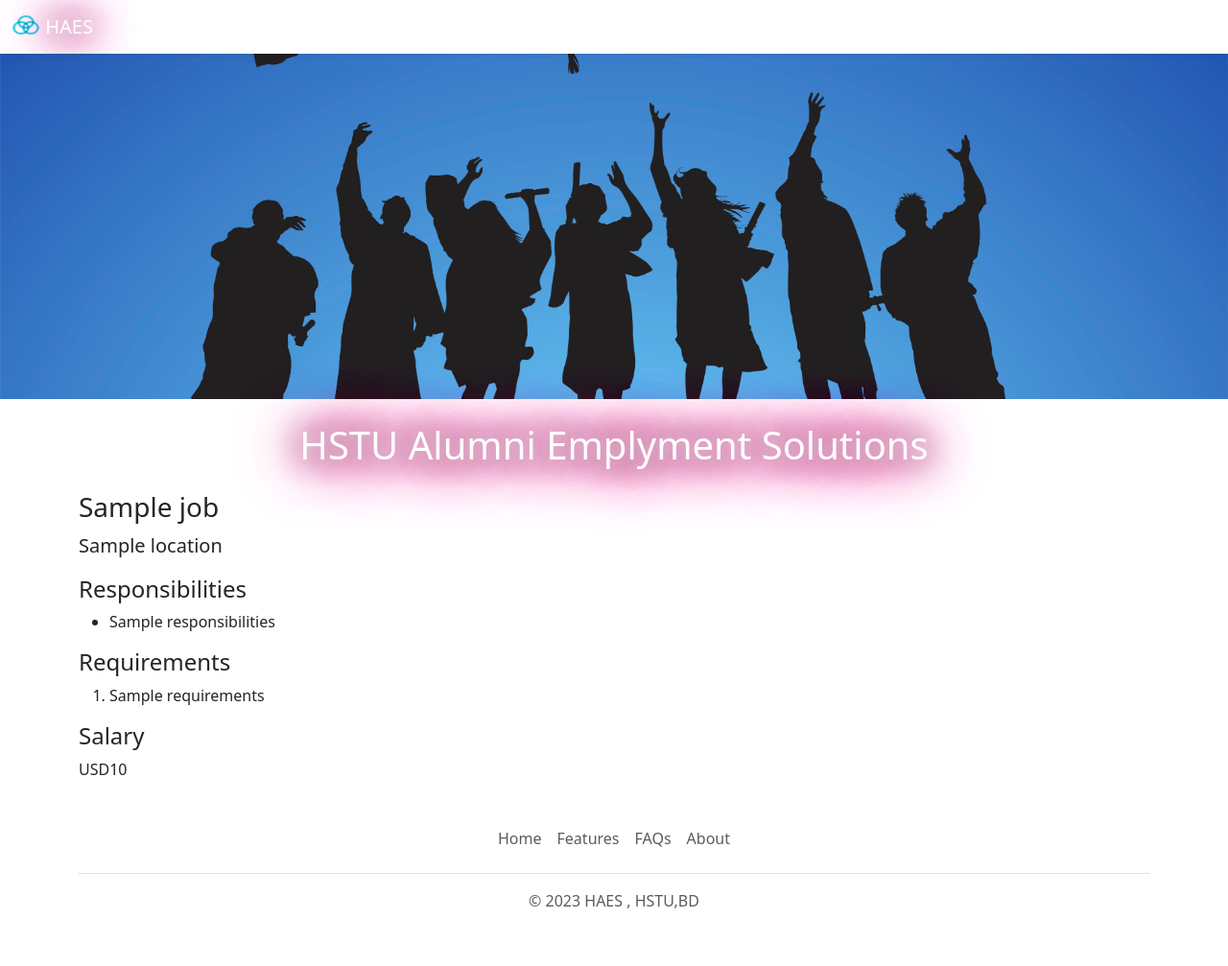
After one commit to SRHridoy/hstu-alumni-employment-solutions, a Flask app: template templates/jobpage.html in a window 1280 px wide. The commit adds this page. Shown: the whole page at 96% size. Run offline with Flask 3, Linux system fonts and the light colour scheme; the template is opened without the code that fills it: most values are stand-ins (such as "Sample title", 1, 10 or a date in 2020).

Commit message:
I  added dynamic pages for each job

```diff
--- a/app.py
+++ b/app.py
@@ -1,5 +1,5 @@
 from flask import Flask, render_template, jsonify
-from database import load_jobs_from_db
+from database import load_jobs_from_db,load_job_from_db
 
 app = Flask(__name__)
 
@@ -10,7 +10,14 @@ def hello_HAES():
 
 @app.route("/api/jobs")
 def list_jobs():
-  return jsonify(JOBS)
+  return jsonify(jobs)
+
+@app.route("/job/<id>")
+def show_job(id):
+  job = load_job_from_db(id)
+  if not job:
+    return "Not Found", 404
+  return render_template('jobpage.html',job = job)
 
 if __name__ == "__main__":
   app.run(host = '0.0.0.0', debug = True)
--- /dev/null
+++ b/templates/banner.html
@@ -0,0 +1,10 @@
+<style>
+#banner {
+            height: 360px;
+            object-fit: cover;
+            width: 100%;
+            margin-bottom: 16px;
+        }
+</style>
+<img class="img-fluid" id="banner"
+        src="https://hstu-alumni-employment-solutions.md-sohanur-rahm.repl.co/static/banner.jpg" height="320">
--- /dev/null
+++ b/templates/bootstrap.html
@@ -0,0 +1,4 @@
+<meta charset="utf-8">
+<meta name="viewport" content="width=device-width, initial-scale=1">
+<link href="https://cdn.jsdelivr.net/npm/bootstrap@5.3.0-alpha1/dist/css/bootstrap.min.css" rel="stylesheet"
+    integrity="sha384-GLhlTQ8iRABdZLl6O3oVMWSktQOp6b7In1Zl3/Jr59b6EGGoI1aFkw7cmDA6j6gD" crossorigin="anonymous">
--- /dev/null
+++ b/templates/glowing.html
@@ -0,0 +1,23 @@
+<style>
+        .glow {
+            font-size: auto;
+            color: #ffffff;
+            text-align: center;
+            -webkit-animation: glow 1s ease-in-out infinite alternate;
+            -moz-animation: glow 1s ease-in-out infinite alternate;
+            animation: glow 1s ease-in-out infinite alternate;
+        }
+
+        @-webkit-keyframes glow {
+            from {
+                text-shadow: 0 0 10px #eeeeee, 0 0 20px #000000, 0 0 30px #000000, 0 0 40px #000000,
+                    0 0 50px #9554b3, 0 0 60px #9554b3, 0 0 70px #9554b3;
+            }
+
+            to {
+                text-shadow: 0 0 20px #eeeeee, 0 0 30px #ff4da6, 0 0 40px #ff4da6, 0 0 50px #ff4da6,
+                    0 0 60px #ff4da6, 0 0 70px #ff4da6, 0 0 80px #ff4da6;
+            }
+        }
+        }
+    </style>
--- a/templates/jobitem.html
+++ b/templates/jobitem.html
@@ -13,6 +13,6 @@
     {% endif %}
   </div>
   <div class = "col-3">
-    <a href = "mailto:hstuAlumniEmpSol@gmail.com?subject=Application%20for%20{{job['tittle']}}&body=My%20name%20%3A%20%3C%20Your%20name%20here%20%3E%0AMy%20Resume%20Link%20%3A%20%3C%20Your%20resume%20link%20here%3E%0AMy%20Github%20Link%20%3A%20%3C%20Your%20github%20link%20here%3E%0AMy%20LinkedIn%20Id%20Link%20%3A%20%3C%20Your%20linkedIn%20Id%20link%20here%3E" type="button" class="btn btn-outline-success">Apply Now</a>
+    <a href = "/job/{{job['id']}}" type="button" class="btn btn-outline-success">Apply Now</a>
   </div>
 </div>
--- /dev/null
+++ b/templates/jobpage.html
@@ -0,0 +1,34 @@
+<!DOCTYPE html>
+<html>
+  <head>
+    <title>{{job.title}} - HSTU Alumni Empoyment Solutions </title>
+    {% include 'bootstrap.html'%}
+    {% include 'glowing.html' %}
+
+  </head>
+  <body>
+    {% include 'nav.html' %}
+    {% include 'banner.html' %}
+     <div class="container">
+        <h1 class="text-center mt-2 mb-4 glow" font-size=50px>HSTU Alumni Emplyment Solutions</h1>
+      <h3 class = "mb-2">{{job.title}}</h3>
+      <p class = "lead mt-0">{{job.location}}</p>
+      <h4>Responsibilities</h4>
+       <ul>
+         {% for line in job.responsibilities.split("\n") %}
+         <li>{{line}}</li>
+         {% endfor %}
+       </ul>
+      <h4>Requirements</h4>
+       <ol>
+         {% for line in job.requirements.split("\n") %}
+        <li>{{line}}</li>
+         {% endfor %}
+       </ol>
+      <h4>Salary</h4>
+      <p>{{job.currency}}{{job.salary}}</p>
+     </div>
+
+    {% include 'footer.html' %}
+  </body>
+</html>
--- a/templates/nav.html
+++ b/templates/nav.html
@@ -1,6 +1,6 @@
 <nav class="navbar shadow-sm fixed-top bg-white">
   <div class="container-fluid">
-    <a class="navbar-brand glow" href="#">
+    <a class="navbar-brand glow" href="/">
       <img src="/static/icon.png" alt="Logo" width="30" height="24" class="d-inline-block align-text-top">
       HAES
     </a>
```
Also changed, not shown: database.py (+12 -0 lines), templates/home.html (+4 -37 lines).
